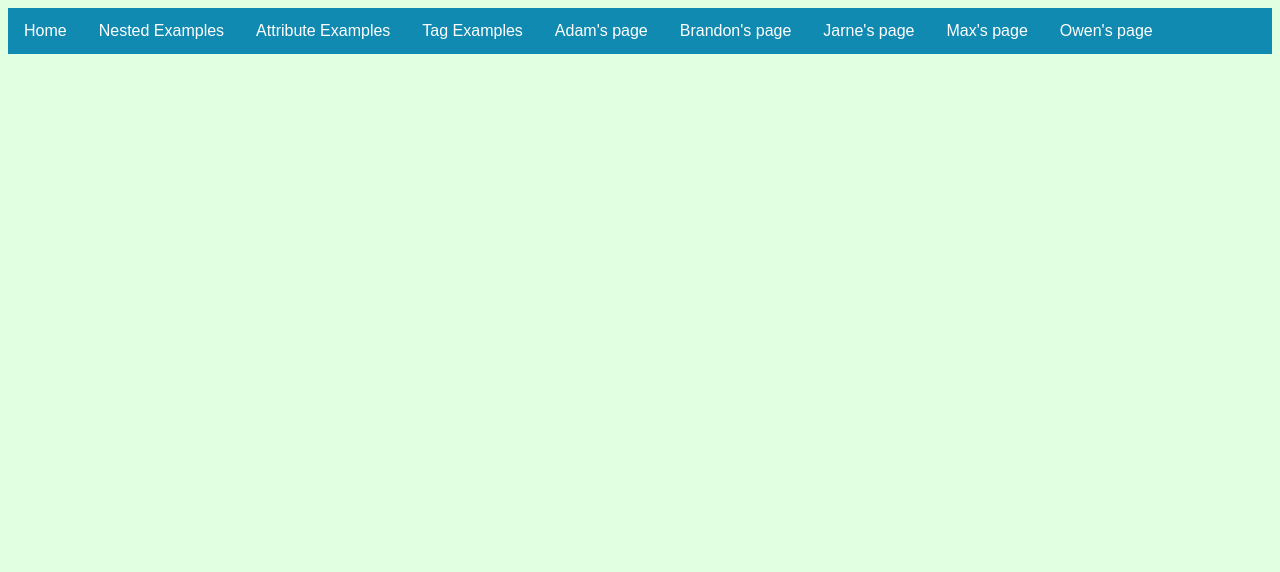
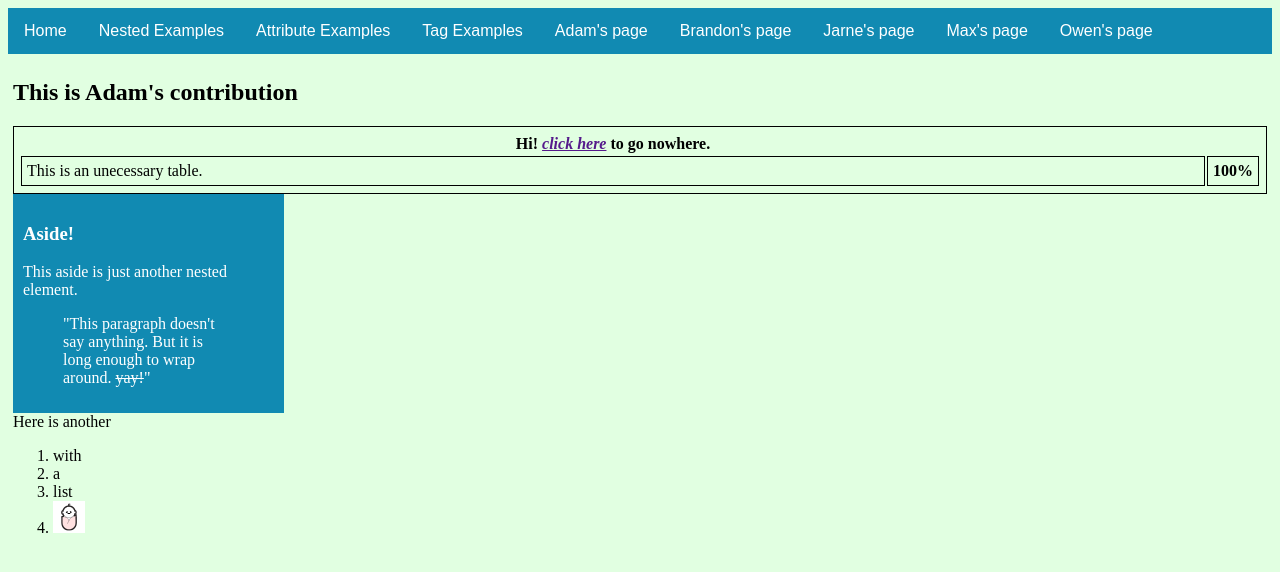
Before and after one commit to MaxCannonWF/MaxCannonWF.github.io, a plain HTML site: page tags.html in a window 1280 px wide. Drawn offline with Linux system fonts and the light colour scheme.

Commit message:
added my bit to the tags.html

```diff
--- a/tags.html
+++ b/tags.html
@@ -24,6 +24,26 @@ padding: 14px 16px;
 text-decoration: none;
 font-family: Arial, Helvetica, sans-serif;
 }
+#Adam{
+    padding: 5px;
+    color:black;
+}
+#Adam table, td{
+    border: 1px solid black;
+    padding: 5px;
+    margin-left:auto;
+    margin-right:auto;
+    width:100%;
+}
+#Adam li{
+    float:none;
+}
+aside{
+    background-color:#118AB2;
+    color:white;
+    width:20%;
+    padding:10px;
+}
 
 </style>
 
@@ -39,4 +59,28 @@ font-family: Arial, Helvetica, sans-serif;
 <li><a href=owen.html>Owen&apos;s page</a></li>
 </ul>
 
+<div id="Adam">
+    <h2>This is Adam's contribution</h2>
+    <table>
+        <th>Hi! <a href=""><em>click here</em></a> to go nowhere. </th>
+        <tr>
+            <td>This is an unecessary table.</td>
+            <td><strong>100%</strong></td>
+        </tr>
+    </table>
+    <aside>
+        <h3>Aside!</h3>
+        <p>This aside is just another nested element.<blockquote>"This paragraph doesn't say anything. But it is long enough to wrap around. <s>yay!</s>"</blockquote> </p>
+    </aside>
+    <div>
+        Here is another
+        <ol>
+            <li>with</li>
+            <li>a</li>
+            <li>list</li>
+            <li><img src="favicon.png" alt="webbaby"></li>
+        </ol>
+    </div>
+
+</div>
 </html>
```
